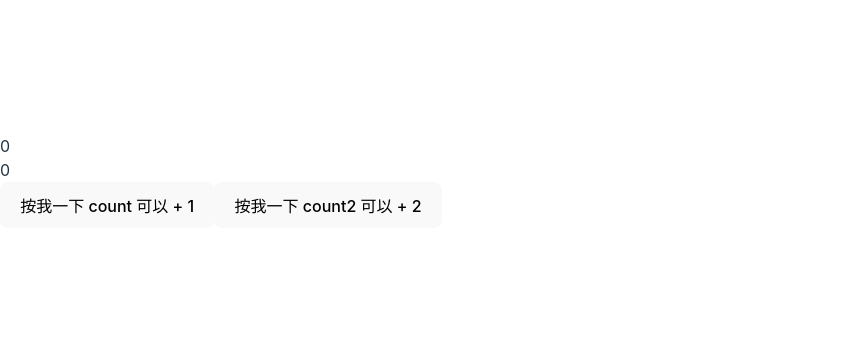
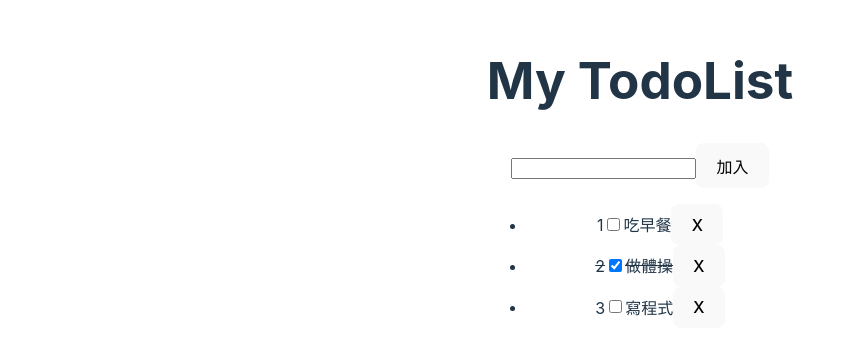
Before and after one commit to kurumi0512/my-react-study, a React (Vite) app: page / in a window 1280 px wide. Shown: the part 219-574 px from the top of the page, without its empty margins (0-854 px from the left). Built offline with nearby package versions, Linux system fonts and the light colour scheme.

Commit message:
250505 14:26

```diff
--- /dev/null
+++ b/src/App15.jsx
@@ -0,0 +1,45 @@
+//useState(會自動渲染網頁) 與事件處理 + 展開運算子(...messages)
+import { useState } from "react"
+
+function App() {
+    const [inputMessage, setInputMessage ] = useState('') //定義變數的同時也把set定義好
+    // 改變inputMessage叫做setInputMessage,預設值是空白
+    const [messages, setMessages ] = useState([]) //改變Messages叫做setMessages,預設內容是空陣列
+
+    const handleInputChange = (e) => {
+        //輸入就是改變onchange
+        //e是事件 event
+        //e.target.value是input欄位的內容,根據使用者輸入欄位setInputMessage
+        setInputMessage(e.target.value);
+    }
+
+    const handleKeyDown = (e) =>{
+        //若使用者輸入的是enter 則自動呼叫handleAddMessage()
+        if(e.key === 'Enter') {
+            handleAddMessage();
+        }
+     }
+
+    const handleAddMessage = () => {
+        //setMessages(messages.concat(inputMessage)); //concat相連->最原始的寫法
+        setMessages([...messages, inputMessage]); //新加進來的inputMessage放在原先輸入的messages後面
+    }
+
+
+    return(<>
+        <input type='text' value={inputMessage} onChange={handleInputChange} onKeyDown={handleKeyDown} />
+        {/*value(呈現什麼內容){inputMessage}。但又希望不是空字串,所以要呼叫onchange的{handleInputChange}會在這個欄位做修正*/}
+        <button onClick={handleAddMessage}>Send</button><p />
+        {messages} {/*將現在的messages.concat(inputMessage)。可以直接用...運算子*/}
+        <p/>
+        <ul>
+            {
+                messages.map((message, index) => (
+                    <li key={index}>{index}: {message} </li>
+                ))
+            }
+        </ul>
+    </>)
+}
+
+export default App;
--- /dev/null
+++ b/src/TodoList4.jsx
@@ -0,0 +1,63 @@
+// TodoList 練習
+import './App.css'
+import { useState } from 'react';
+
+function App() {
+
+    const [todos, setTodos] = useState([
+        {id:1, text:'吃早餐', completed:false},
+        {id:2, text:'做體操', completed:true},
+        {id:3, text:'寫程式', completed:false},
+    ])
+    const [todo, setTodo] = useState('');
+
+    const handleTodoChange = (e) => {
+        setTodo(e.target.value);
+    }
+
+    const handleTodoAdd = () => {
+        const newId = todos.length > 0 ? Math.max(...todos.map((t)=>t.id)) + 1 : 1;  //map是轉換
+        const newTodo = {id:newId, text:todo, completed:false};
+        setTodos([...todos, newTodo]);
+        setTodo(''); // 清空欄位資料
+    }
+
+    const toggleCompletion = (id) => {
+        setTodos(
+            todos.map((todo) => todo.id ===id ? {...todo, completed: !todo.completed} :todo)
+        )
+    }
+
+    const handleTodoDelete = (id) => {
+        // 利用 filter 來過濾不需要的資料
+        setTodos(todos.filter((todo) => todo.id !== id));
+    }
+
+    return (
+        <>
+            <h1>My TodoList</h1>
+            <div>
+                <input type='text' value={todo} onChange={handleTodoChange} />
+                <button onClick={handleTodoAdd}>加入</button>
+            </div>
+            <ul>
+                {
+                    todos.map((todo) => (
+                        <li key={todo.id} style={{textDecoration: todo.completed ? 'line-through': 'none'}}> {/* 如果todo完成就文字畫線 */}
+                            {todo.id}
+                            <input type="checkbox"
+                                   onChange={() =>toggleCompletion(todo.id)}
+                                   checked={todo.completed} />
+                            {todo.text}
+
+                            <button onClick={() => handleTodoDelete(todo.id)}>X</button>
+
+                        </li>
+                    ))
+                }
+            </ul>
+        </>
+    )
+}
+
+export default App
--- a/src/main.jsx
+++ b/src/main.jsx
@@ -14,10 +14,12 @@ import App11 from "./App11.jsx";
 import App12 from "./App12.jsx";
 import App13 from "./App13.jsx";
 import App14 from "./App14.jsx";
+import App15 from "./App15.jsx";
+import TodoList4 from "./TodoList4.jsx";
 import "./index.css";
 
 ReactDOM.createRoot(document.getElementById("root")).render(
     <React.StrictMode>
-        <App14 />
+        <TodoList4 />
     </React.StrictMode>
 );
```
Also changed, not shown: src/TodoList.jsx (added, +21 -0 lines), src/TodoList2.jsx (added, +26 -0 lines), src/TodoList3.jsx (added, +38 -0 lines).
